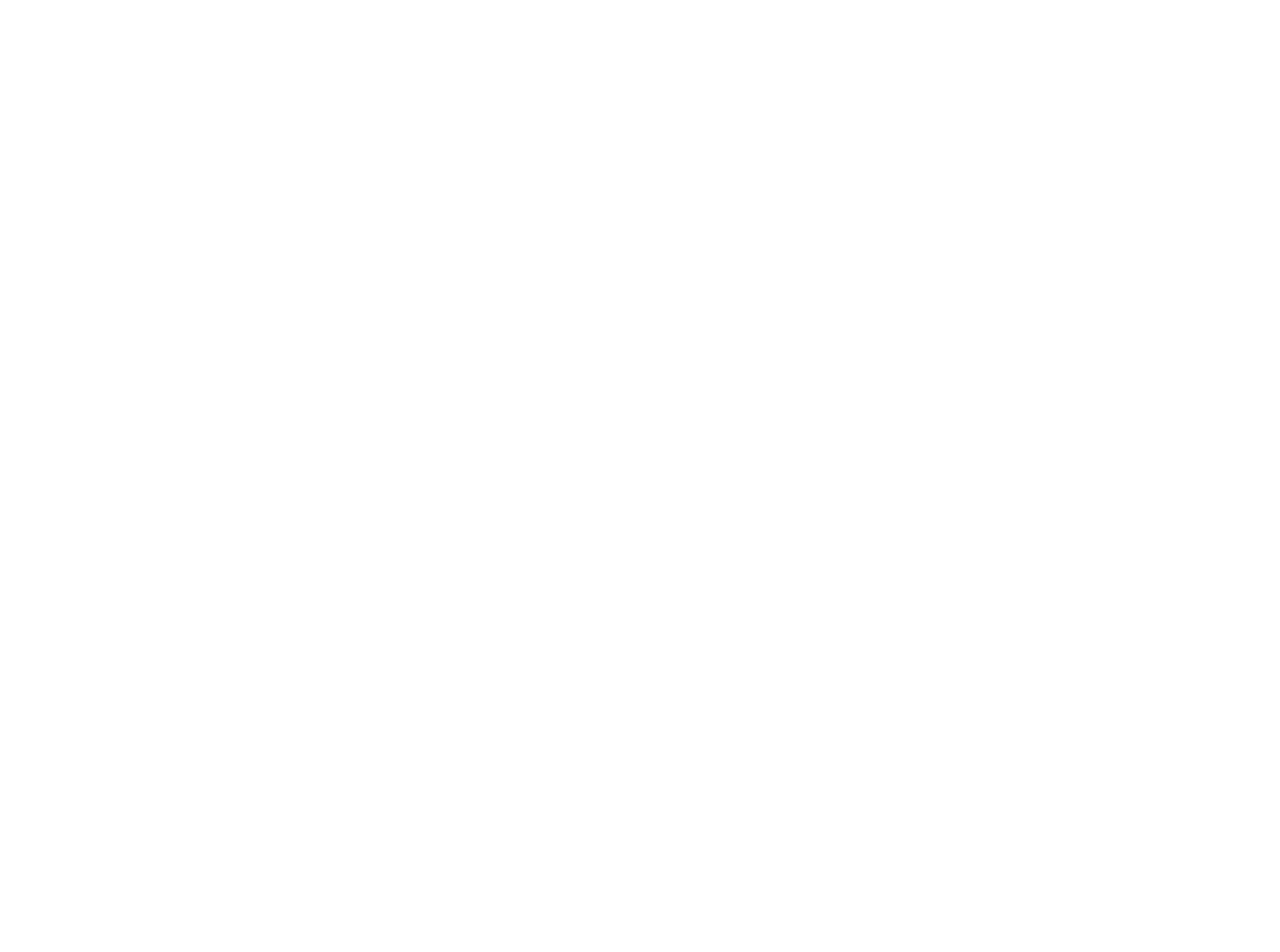
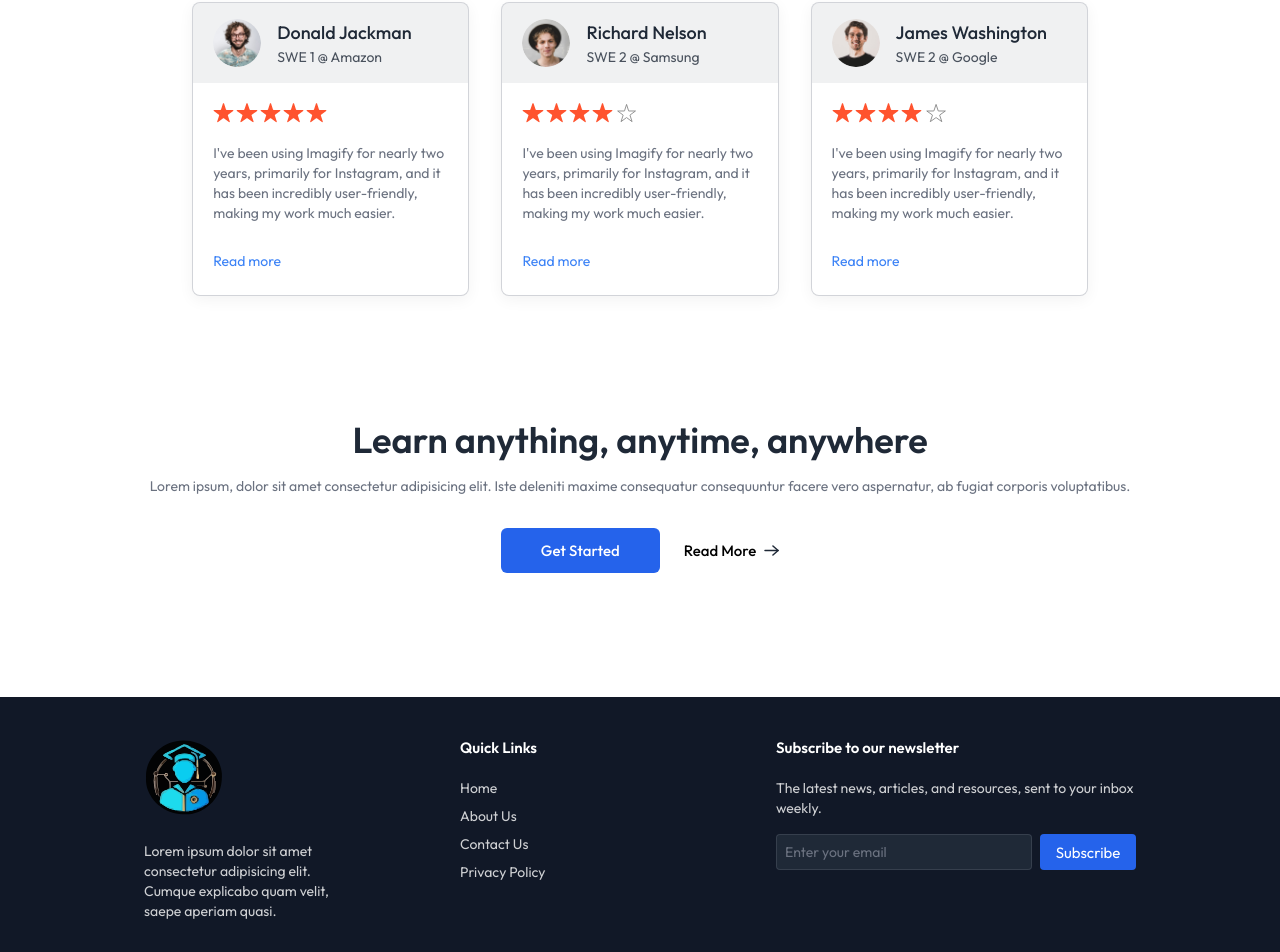
Before and after one commit to widushan/-LMS-Website, a React (Vite) app in the folder client/: page / in a window 1280 px wide. Shown: the part 1955-2907 px from the top of the page. Before the commit the page ends 1777 px from the top, so only its background shows below. Built offline with nearby package versions, Linux system fonts and the light colour scheme; no server answers; a web font is replaced by a local one.

Commit message:
home _done commit
Completed Home Page

```diff
--- a/client/src/assets/assets.js
+++ b/client/src/assets/assets.js
@@ -1,5 +1,7 @@
 import logo from './logo.svg'
 import lms_logo from './lms_logo.svg'
+import lms from './lms.svg'
+import lms_bg from './lms_bg.svg'
 import logo_dark from './logo_dark.svg'
 import search_icon from './search_icon.svg'
 import cross_icon from './cross_icon.svg'
@@ -48,6 +50,8 @@
 export const assets = {
     logo,
     lms_logo,
+    lms,
+    lms_bg,
     search_icon,
     sketch,
     microsoft_logo,
--- a/client/src/components/student/CallToAction.jsx
+++ b/client/src/components/student/CallToAction.jsx
@@ -1,11 +1,25 @@
 import React from 'react'
+import { assets } from '../../assets/assets'
 
 const CallToAction = () => {
+
   return (
-    <div>
-        <h1>Call to action</h1>
+
+    <div className='flex flex-col items-center gap-4 pt-10 pb-24 px-8 md:px-0'>
+
+        <h1 className='text-xl md:text-4xl text-gray-800 font-semibold'>Learn anything, anytime, anywhere</h1>
+        <p className='text-gray-500 sm:text-sm'>Lorem ipsum, dolor sit amet consectetur adipisicing elit. Iste deleniti maxime consequatur consequuntur facere vero aspernatur,
+           ab fugiat corporis voluptatibus.
+        </p>
+        <div className='flex items-center font-medium gap-6 mt-4'>
+          <button className='px-10 py-3 rounded-md text-white bg-blue-600'>Get Started</button>
+          <button className='flex items-center gap-2'>Read More <img src={assets.arrow_icon} alt="arrow_icon" /></button>
+        </div>
+
     </div>
+
   )
+
 }
 
 export default CallToAction
--- a/client/src/components/student/Footer.jsx
+++ b/client/src/components/student/Footer.jsx
@@ -1,11 +1,48 @@
 import React from 'react'
+import { assets } from '../../assets/assets'
 
 const Footer = () => {
+
   return (
-    <div>
-        <h1>Footer</h1>
-    </div>
+
+    <footer className='bg-gray-900 md:px-36 text-left w-full mt-10'>
+
+      <div className='flex flex-col md:flex-row items-start px-8 md:px-0 justify-center gap-10 md:gap-32 py-10 border-b border-white/30'>
+
+        <div className='flex flex-col md:items-start items-center w-full'>
+          <img className='w-20 h-20' src={assets.lms_bg} alt="logo" />
+          <p className='mt-6 text-center md:text-left  text-sm text-white/80'>Lorem ipsum dolor sit amet consectetur adipisicing elit.
+            Cumque explicabo quam velit, saepe aperiam quasi.</p>
+        </div>
+
+        <div className='flex flex-col md:items-start items-center w-full'>
+          <h2 className='font-semibold text-white mb-5'>Quick Links</h2>
+          <ul className='flex md:flex-col w-full justify-between text-sm text-white/80 md:space-y-2'>
+            <li><a href="#">Home</a></li>
+            <li><a href="#">About Us</a></li>
+            <li><a href="#">Contact Us</a></li>
+            <li><a href="#">Privacy Policy</a></li>
+          </ul>
+        </div>
+
+        <div className='hidden md:flex flex-col items-start w-full'>
+          <h2 className='font-semibold text-white mb-5'>Subscribe to our newsletter</h2>
+          <p className='text-sm text-white/80'>The latest news, articles, and resources, sent to your inbox weekly.</p>
+          <div className='flex items-center gap-2 pt-4'>
+            <input type='email' placeholder='Enter your email' className='border border-gray-500/30 bg-gray-800 text-gray-500 placeholder-gray-500 outline-none w-64 h-9 rounded px-2 text-sm'/>
+            <button className='bg-blue-600 w-24 h-9 text-white rounded'>Subscribe</button>
+          </div>
+        </div>
+
+
+      </div>
+
+      <p className='py-4 text-center text-xs md:text-sm text-white/60'>Copyright 2026 © EduLanka. | PASINDU K.W | All Rights Reserved.</p>
+
+    </footer>
+
   )
+
 }
 
 export default Footer
--- a/client/src/components/student/TestimonialsSection.jsx
+++ b/client/src/components/student/TestimonialsSection.jsx
@@ -1,11 +1,43 @@
 import React from 'react'
+import { assets, dummyTestimonial } from '../../assets/assets'
 
 const TestimonialsSection = () => {
+
   return (
-    <div>
-        <h1>Testimonials</h1>
+
+    <div className='pb-14 px-8 md:px-0'>
+
+        <h2 className='text-3xl font-medium text-gray-800'>Testimonials</h2>
+        <p className='md:text-base text-gray-500 mt-3'>Hear from our learners as they share their journey of transformation,
+          success, and how our <br /> platform has made a different in their lives.
+        </p>
+
+        <div className='grid grid-cols-auto gap-8 mt-14'>
+          {dummyTestimonial.map((testimonial, index)=>(
+            <div key={index} className='text-sm text-left border border-gray-500/30 pb-6 rounded-lg bg-white shadow-black/5 shadow-[0px_4px_15px_0px] overflow-hidden'>
+              <div className='flex items-center gap-4 px-5 py-4 bg-gray-500/10'>
+                <img className='h-12 w-12 rounded-full' src={testimonial.image} alt={testimonial.name} />
+                <div>
+                  <h1 className='text-lg font-medium text-gray-800'>{testimonial.name}</h1>
+                  <p className='text-gray-800/80'>{testimonial.role}</p>
+                </div>
+
+              </div>
+              <div className='p-5 pb-7'>
+                  <div className='flex gap-0.5'>
+                    {[...Array(5)].map((_, i)=>(<img className='h-5' key={i} src={i < Math.floor(testimonial.rating) ? assets.star : assets.star_blank} alt='star' />))}
+                  </div>
+                  <p className='text-gray-500 mt-5'>{testimonial.feedback}</p>
+                </div>
+                <a href="#" className='ml-5 text-blue-500 hover:text-blue-700'>Read more</a>
+            </div>
+          ))}
+        </div>
+
     </div>
+
   )
+
 }
 
 export default TestimonialsSection
--- a/client/src/pages/student/Home.jsx
+++ b/client/src/pages/student/Home.jsx
@@ -2,6 +2,9 @@
 import Hero from '../../components/student/Hero'
 import Companies from '../../components/student/Companies'
 import CoursesSection from '../../components/student/CoursesSection'
+import TestimonialsSection from '../../components/student/TestimonialsSection'
+import CallToAction from '../../components/student/CallToAction'
+import Footer from '../../components/student/Footer'
 
 const Home = () => {
 
@@ -15,6 +18,12 @@
 
         <CoursesSection />
 
+        <TestimonialsSection />
+
+        <CallToAction />
+
+        <Footer />
+
     </div>
 
   )
```
Also changed, not shown: client/src/assets/lms_bg.svg (added).
